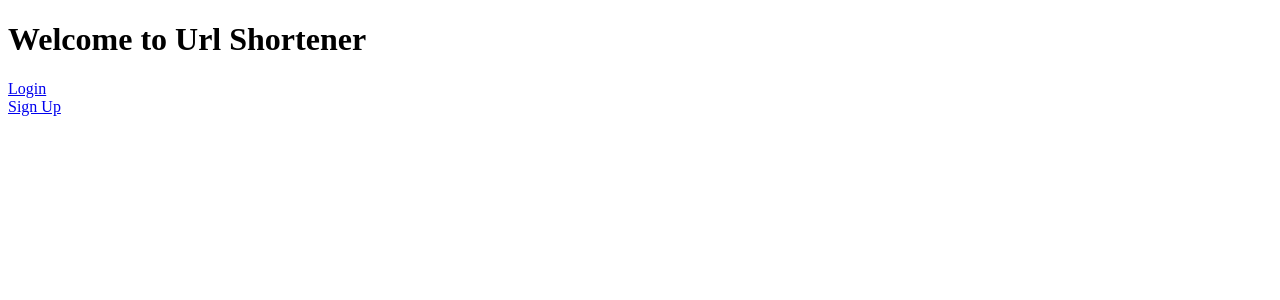
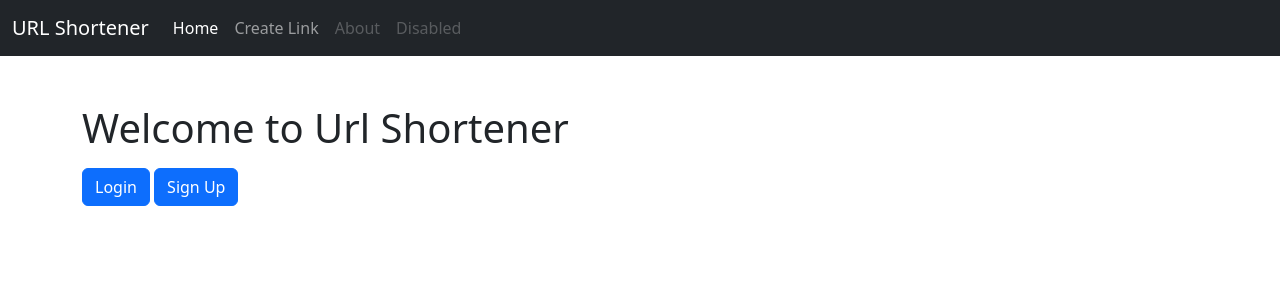
Before and after one commit to ILoveBacteria/url-shortener, a Flask app: page / in a window 1280 px wide. Shown: the top 300 px of the page. Run offline with Flask 2, Linux system fonts and the light colour scheme.

Commit message:
New design with Bootstrap

```diff
--- a/app/templates/index.html
+++ b/app/templates/index.html
@@ -1,56 +1,69 @@
-<!DOCTYPE html>
-<html lang="en">
-<head>
-    <meta charset="UTF-8">
-    {% if title %}
-        <title>{{ title }} | Url Shortener</title>
-    {% else %}
-        <title>Url Shortener</title>
+{% extends "base.html" %}
+{% block title %}{{ title }}{% endblock %}
+
+{% block content %}
+    <h1 class="mb-3">Welcome to Url Shortener</h1>
+    <!--Flash messages-->
+    {% with messages = get_flashed_messages(with_categories=true) %}
+        {% if messages %}
+            {% for category, message in messages %}
+                {% if category == 'message' %}
+                    {% set category = 'primary' %}
                 {% endif %}
-</head>
-<body>
-<h1>Welcome to Url Shortener</h1>
-{% with messages = get_flashed_messages() %}
-    {% if messages %}
-        {% for message in messages %}
-            <p>{{ message }}</p>
+                <div class="alert alert-{{ category }} alert-dismissible fade show" role="alert">
+                    {{ message }}
+                    <button type="button" class="btn-close" data-bs-dismiss="alert" aria-label="Close"></button>
+                </div>
             {% endfor %}
         {% endif %}
     {% endwith %}
 
     {% if current_user.is_authenticated %}
+        <!--Logout and Create-new-link buttons-->
         <p>Salam {{ current_user.username }}</p>
-    <a href="{{ url_for('logout') }}">Logout</a>
-
-    <br>
-    <a href="{{ url_for('create_new_link') }}">Create a new link</a>
-    <br>
-    <br>
-
+        <a href="{{ url_for('logout') }}" class="btn btn-outline-danger" role="button">Logout</a>
+        <a href="{{ url_for('create_new_link') }}" class="btn btn-primary" role="button">Create a new link</a>
+        <hr>
+        <!--Show redirect links-->
         {% for link in links.items %}
             <a href="{{ url_for('short_url', slug=link[2]) }}">{{ link[1] }} - {{ link[4] }}</a>
             <br>
         {% endfor %}
-
-    <br>
-    <br>
-
-    {% for page in links.iter_pages() %}
+        <hr>
+        <!--Pagination-->
+        <nav aria-label="Page navigation">
+            <ul class="pagination">
+                <!--Previous-->
+                {% if links.has_prev %}
+                    <li class="page-item">
+                {% else %}
+                    <li class="page-item disabled">
+                {% endif %}
+                <a class="page-link" href="{{ url_for('index', page=links.page - 1) }}">Previous</a></li>
+                <!--Pages-->
+                {% for page in links.iter_pages(right_current=3) %}
                     {% if page %}
                         {% if page != links.page %}
-                <a href="{{ url_for('index', page=page) }}">{{ page }}</a>
+                            <li class="page-item"><a class="page-link" href="{{ url_for('index', page=page) }}">{{ page }}</a></li>
                         {% else %}
-                <strong>{{ page }}</strong>
+                            <li class="page-item active"><span class="page-link">{{ page }}</span></li>
                         {% endif %}
                     {% else %}
-            <span class=ellipsis>…</span>
+                        <li class="page-item"><span class="page-link">...</span></li>
                     {% endif %}
                 {% endfor %}
-
+                <!--Next-->
+                {% if links.has_next %}
+                    <li class="page-item">
                 {% else %}
-    <a href="{{ url_for('login') }}">Login</a>
-    <br>
-    <a href="{{ url_for('signup') }}">Sign Up</a>
+                    <li class="page-item disabled">
                 {% endif %}
-</body>
-</html>
+                <a class="page-link" href="{{ url_for('index', page=links.page + 1) }}">Next</a></li>
+            </ul>
+        </nav>
+    <!--Login and Signup buttons-->
+    {% else %}
+        <a href="{{ url_for('login') }}" class="btn btn-primary" role="button">Login</a>
+        <a href="{{ url_for('signup') }}" class="btn btn-primary" role="button">Sign Up</a>
+    {% endif %}
+{% endblock %}
```
Lines whose indentation alone changed are shown as unchanged.
